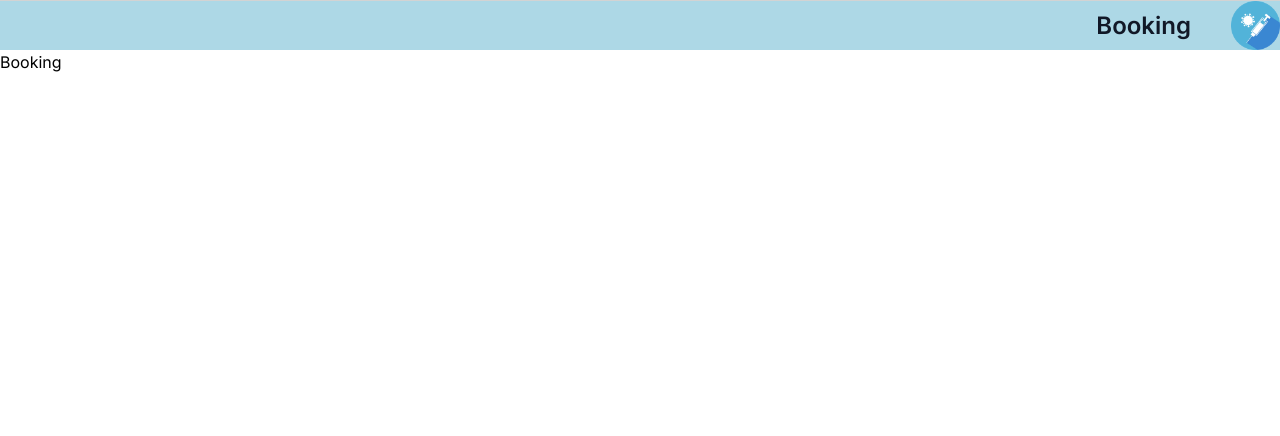
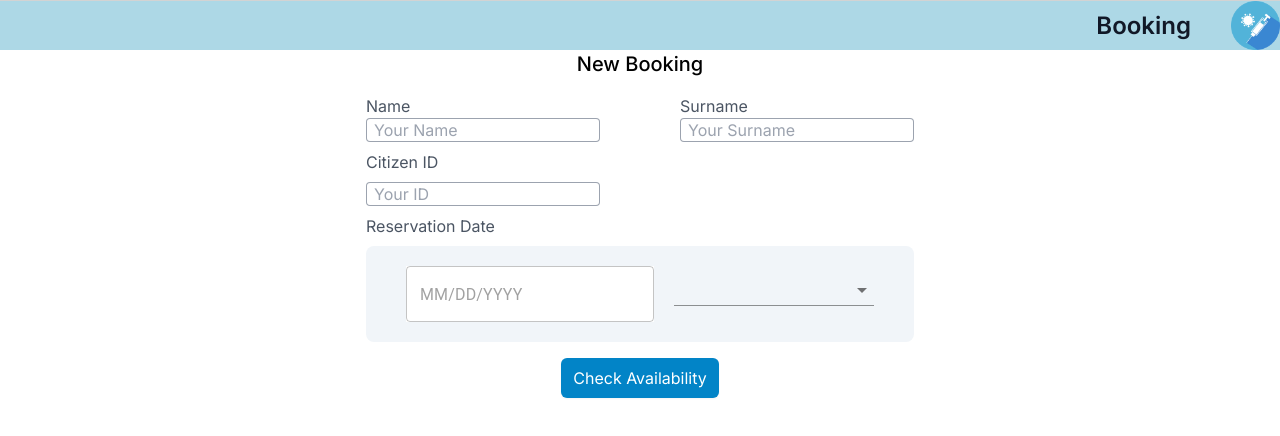
Before and after one commit to RefinXD/SWDevPrac2, a Next.js app in the folder vaccine-book-app/: page /booking in a window 1280 px wide. Shown: the top 436 px of the page. Built offline with nearby package versions, Linux system fonts and the light colour scheme.

Commit message:
Added code for assignment 5

```diff
--- a/vaccine-book-app/package.json
+++ b/vaccine-book-app/package.json
@@ -9,9 +9,14 @@
     "lint": "next lint"
   },
   "dependencies": {
+    "@emotion/react": "^11.11.1",
+    "@emotion/styled": "^11.11.0",
+    "@mui/material": "^5.14.8",
+    "@mui/x-date-pickers": "^6.12.1",
     "@types/node": "20.5.2",
     "@types/react": "18.2.20",
     "@types/react-dom": "18.2.7",
+    "dayjs": "^1.11.9",
     "next": "13.4.19",
     "react": "18.2.0",
     "react-dom": "18.2.0",
--- a/vaccine-book-app/src/app/booking/page.tsx
+++ b/vaccine-book-app/src/app/booking/page.tsx
@@ -1,7 +1,37 @@
+import LocationDateReserve from "@/components/locationDateReserve"
 export default function Booking() {
     return (
-        <main>
-            <div>Booking</div>
+        <main className="w-[100%] flex flex-col items-center space-y-4">
+            <div className="text-xl font-medium">New Booking</div>
+            <div className="w-fit space-y-2">
+            <div style={{ display: "flex", flexDirection: "row",
+              justifyContent: "space-between", flexWrap:"wrap"}}>
+                <div>
+                    <div className="text-md text-left text-gray-600">
+                        Name</div>
+                    <input type = "text" id="name" placeholder="Your Name" className="rounded ring-1
+                    ring-inset ring-gray-400 text-md leading-6 indent-2 placeholder:text-gray-400"/>
+                </div>
+                <div>
+                    <div className="text-md text-left text-gray-600">
+                        Surname</div>
+                    <input type = "text" id="surname" placeholder="Your Surname" className="rounded ring-1
+                    ring-inset ring-gray-400 text-md leading-6 indent-2 placeholder:text-gray-400"/>
+                </div>
+            </div>
+
+            <div className="text-md text-left text-gray-600">
+                        Citizen ID</div>
+            <input type = "text" id="name" placeholder="Your ID" className="rounded ring-1
+            ring-inset ring-gray-400 text-md leading-6 indent-2 placeholder:text-gray-400"/>
+
+
+            <div className="text-md text-left text-gray-600">
+                Reservation Date</div>
+            <LocationDateReserve/>
+            </div>
+        <button className = "block rounded-md bg-sky-600 hover:bg-indigo-600 px-3 py-2 shadow-sm text-white">
+            Check Availability</button>
         </main>
     )
 }
--- /dev/null
+++ b/vaccine-book-app/src/components/InteractiveCard.tsx
@@ -0,0 +1,36 @@
+'use client'
+import Image from 'next/image'
+
+export default function InteractiveCard({children,contentName}:{children:React.ReactNode, contentName:string}){
+    function onClick(){
+        console.log(contentName)
+    }
+
+    function onCardMouseAction(event:React.SyntheticEvent){
+        if (event.type =='mouseover')
+        {
+            event.currentTarget.classList.remove('shadow-lg')
+            event.currentTarget.classList.remove('bg-white')
+            event.currentTarget.classList.add('shadow-2xl')
+            event.currentTarget.classList.add('bg-neutral-200')
+
+        }
+        else
+        {
+            event.currentTarget.classList.remove('shadow-2xl')
+            event.currentTarget.classList.remove('bg-neutral-200')
+            event.currentTarget.classList.add('shadow-lg')
+            event.currentTarget.classList.add('bg-white')
+        }
+
+    }
+
+    return(
+        <div className="w-1/5 h-[300px] rounded-lg shadow-lg"
+        onClick={()=>onClick()}
+        onMouseOver={(e)=>onCardMouseAction(e)}
+        onMouseOut={(e)=>onCardMouseAction(e)}>
+            {children}
+        </div>
+    )
+}
--- a/vaccine-book-app/src/components/ProductCard.tsx
+++ b/vaccine-book-app/src/components/ProductCard.tsx
@@ -1,9 +1,11 @@
+
 import styles from './productcard.module.css'
 import Image from 'next/image'
+import InteractiveCard from './InteractiveCard'
 
 export default function ProductCard ({hospitalName,imgSrc}:{hospitalName:string,imgSrc:string}){
     return(
-        <div className="w-1/5 h-[300px] rounded-lg shadow-lg">
+        <InteractiveCard contentName={hospitalName}>
             <div className ="w-full h-[70%] relative rounded-t-lg">
                 <Image src={imgSrc}
                     alt='Product Picture'
@@ -11,6 +13,6 @@
                     className='object-cover rounded-t-lg'/>
             </div>
             <div className="w-full h-[30%] p-[10px]">{hospitalName}</div>
-        </div>
+        </InteractiveCard>
     )
 }
--- /dev/null
+++ b/vaccine-book-app/src/components/locationDateReserve.tsx
@@ -0,0 +1,21 @@
+"use client"
+import { DatePicker } from "@mui/x-date-pickers"
+import { LocalizationProvider } from "@mui/x-date-pickers"
+import { AdapterDayjs} from "@mui/x-date-pickers/AdapterDayjs"
+import { Select,MenuItem } from "@mui/material"
+
+export default function LocationDateReserve(){
+    return(
+        <div className="bg-slate-100 rounded-lg space-x-5 space-y-2 w-fit px-10 py-5
+        flex flex-row justify-center">
+            <LocalizationProvider dateAdapter={AdapterDayjs}>
+                <DatePicker className="bg-white"/>
+            </LocalizationProvider>
+            <Select variant="standard" name="hospital" id="location" className="h-[2em] w-[200px]">
+                <MenuItem value = "CU">Chula</MenuItem>
+                <MenuItem value = "RJ">Rajavithi</MenuItem>
+                <MenuItem value = "TU">Thammasat</MenuItem>
+            </Select>
+        </div>
+    )
+}
```
Also changed, not shown: 1 other file (tests, documents, lock files or other folders).
